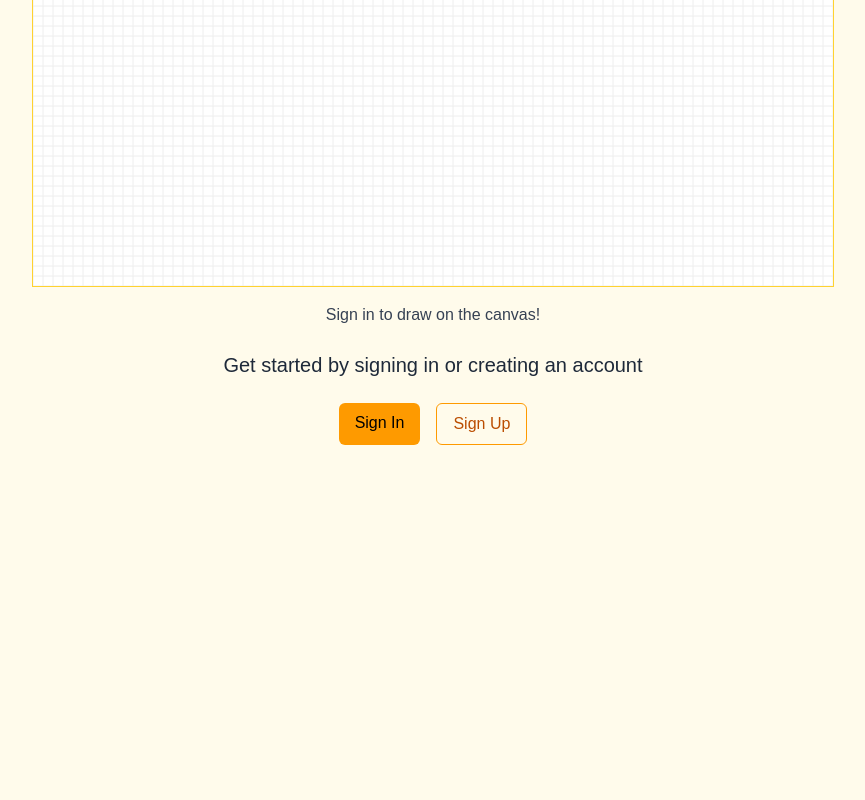
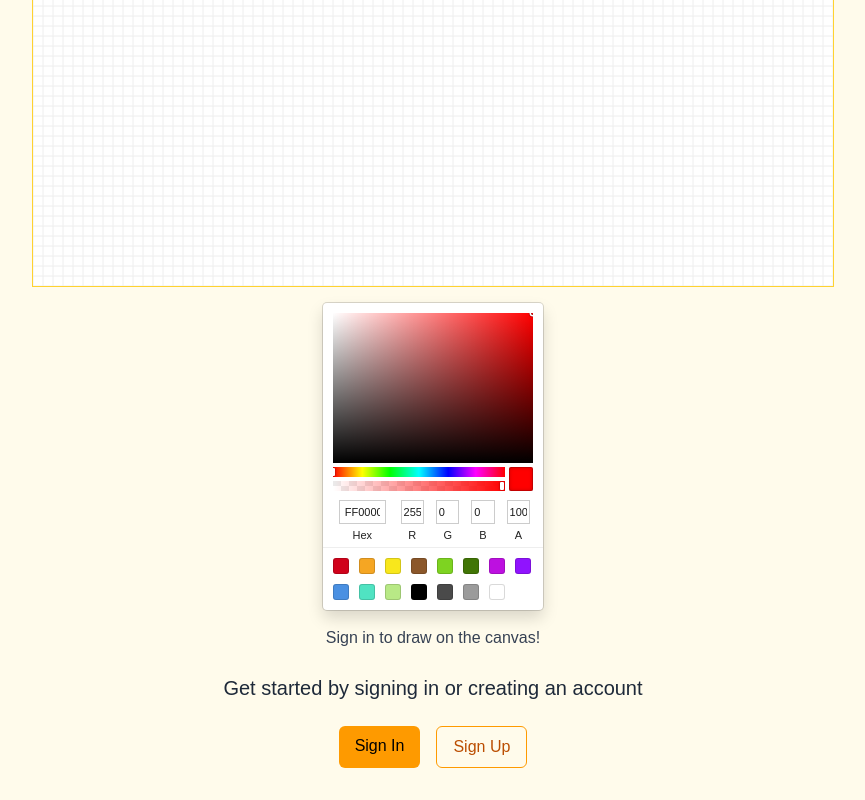
Before and after one commit to JeffreyLin1/uwspot, a Next.js app: page / in a window 1280 px wide. Shown: the part 492-1292 px from the top of the page, without its empty margins (207-1072 px from the left). Before the commit the page ends 969 px from the top, so only its background shows below. Built offline with nearby package versions, Linux system fonts and the light colour scheme; no server answers; the database is empty.

Commit message:
Added ColorPicker Component

```diff
--- /dev/null
+++ b/components/ColorPicker.js
@@ -0,0 +1,13 @@
+import { SketchPicker } from "react-color";
+import { useState } from "react";
+
+export default function ColorPicker({ onChange }) {
+  const [color, setColor] = useState("#ff0000");
+
+  const handleChange = (newColor) => {
+    setColor(newColor.hex); // Update local state
+    onChange(newColor.hex); // Send selected color to parent
+  };
+
+  return <SketchPicker color={color} onChange={handleChange} />;
+}
--- a/components/DrawingCanvas.js
+++ b/components/DrawingCanvas.js
@@ -3,14 +3,18 @@
 import { useState, useEffect, useRef } from 'react';
 import { useAuth } from '@/context/AuthContext';
 import { supabase } from '@/lib/supabase';
+import { SketchPicker } from 'react-color';
+import ColorPicker from './ColorPicker';
 
 export default function DrawingCanvas() {
   const { user } = useAuth();
   const canvasRef = useRef(null);
   const [pixels, setPixels] = useState([]);
   const [selectedPixel, setSelectedPixel] = useState(null);
+  const [color, setColor] = useState('rgb(0, 0, 0)');
   const [canvasSize, setCanvasSize] = useState({ width: 800, height: 600 });
   const [pixelSize, setPixelSize] = useState(10);
+
 
   // Load existing pixels from Supabase
   useEffect(() => {
@@ -78,19 +82,19 @@ export default function DrawingCanvas() {
     }
 
     // Draw existing pixels
-    ctx.fillStyle = 'black';
     pixels.forEach(pixel => {
+      ctx.fillStyle = pixel.color || 'black'; // Default to black if no color specified
       ctx.fillRect(
-        pixel.x * pixelSize,
-        pixel.y * pixelSize,
-        pixelSize,
-        pixelSize
+      pixel.x * pixelSize,
+      pixel.y * pixelSize,
+      pixelSize,
+      pixelSize
       );
     });
 
     // Draw selected pixel with highlight
     if (selectedPixel) {
-      ctx.fillStyle = 'rgba(255, 0, 0, 0.5)';
+      ctx.fillStyle = color;
       ctx.fillRect(
         selectedPixel.x * pixelSize,
         selectedPixel.y * pixelSize,
@@ -111,6 +115,8 @@ export default function DrawingCanvas() {
     // Check if this pixel already exists
     const pixelExists = pixels.some(p => p.x === x && p.y === y);
 
+
+
     if (!pixelExists) {
       setSelectedPixel({ x, y });
     }
@@ -119,6 +125,7 @@ export default function DrawingCanvas() {
   const confirmPixel = async () => {
     if (!selectedPixel || !user) return;
 
+
     try {
       const { error } = await supabase
         .from('pixels')
@@ -126,7 +133,8 @@ export default function DrawingCanvas() {
           {
             x: selectedPixel.x,
             y: selectedPixel.y,
-            user_id: user.id
+            user_id: user.id ,
+            color: color,
           }
         ]);
 
@@ -155,14 +163,25 @@ export default function DrawingCanvas() {
         />
       </div>
 
+      <div className="mt-4">
+        <ColorPicker onChange={setColor} />
+      </div>
+
+
       {selectedPixel && user && (
         <div className="mt-4 flex space-x-4">
+
+
+
           <button
             onClick={confirmPixel}
             className="rounded-md bg-amber-500 px-4 py-2 text-black hover:bg-amber-600"
           >
             Confirm Pixel
           </button>
+
+
+
           <button
             onClick={cancelSelection}
             className="rounded-md border border-amber-500 px-4 py-2 text-amber-700 hover:bg-amber-50"
--- a/package.json
+++ b/package.json
@@ -12,6 +12,7 @@
     "@supabase/supabase-js": "^2.49.1",
     "next": "15.2.2",
     "react": "^19.0.0",
+    "react-color": "^2.19.3",
     "react-dom": "^19.0.0"
   },
   "devDependencies": {
```
Also changed, not shown: 1 other file (tests, documents, lock files or other folders).
